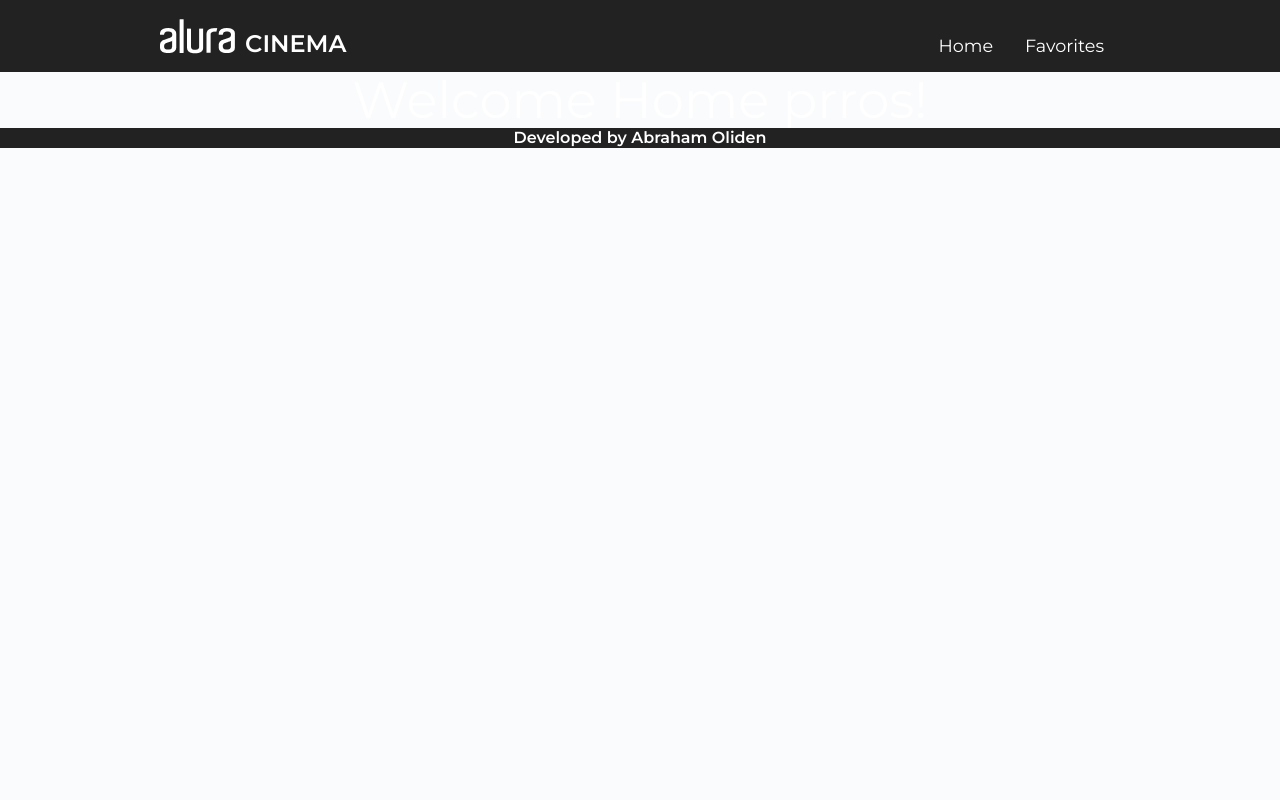
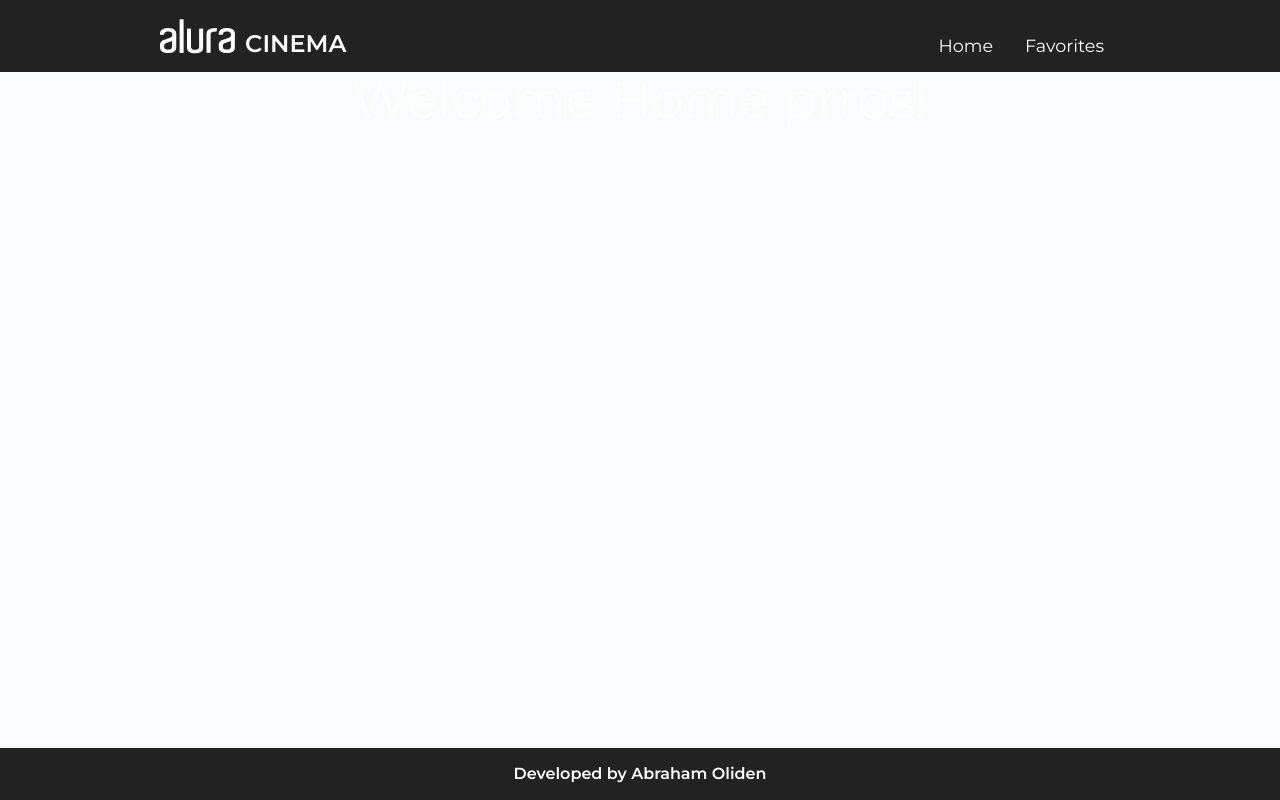
Before and after one commit to AbrahamOliden/alura-cinema, a React (Vite) app: page / in a window 1280 px wide. Built offline with nearby package versions, Linux system fonts and the light colour scheme.

Commit message:
style footer position absolute

```diff
--- a/src/components/Footer/footer.module.css
+++ b/src/components/Footer/footer.module.css
@@ -2,8 +2,12 @@
     display: flex;
     justify-content: center;
     align-items: center;
+    position: absolute;
+    bottom: 0;
+    right: 0;
+    left: 0;
     background-color: var(--black);
-    padding: 16px auto;
+    padding: 16px 0;
 }
 
 .text {
```
